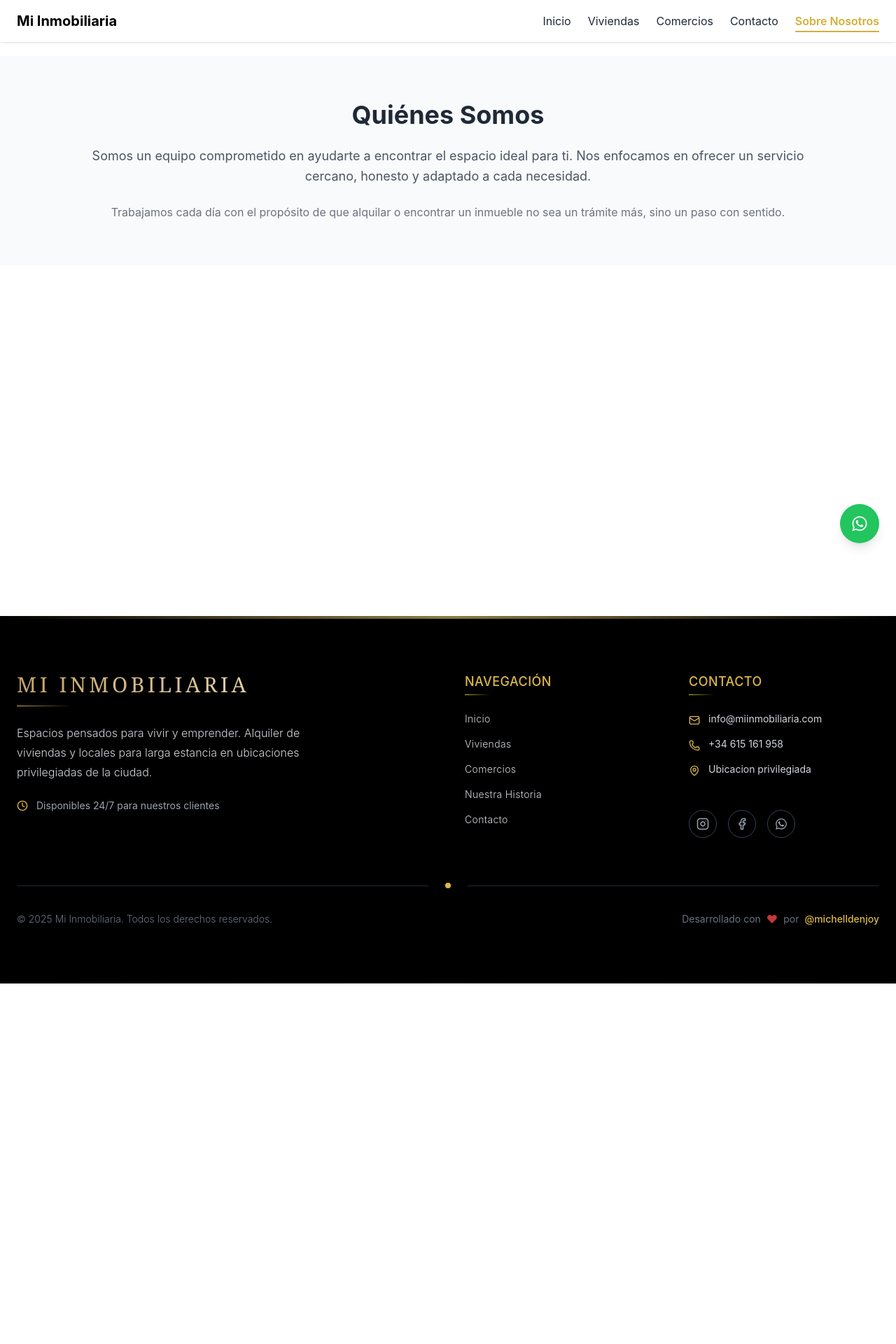
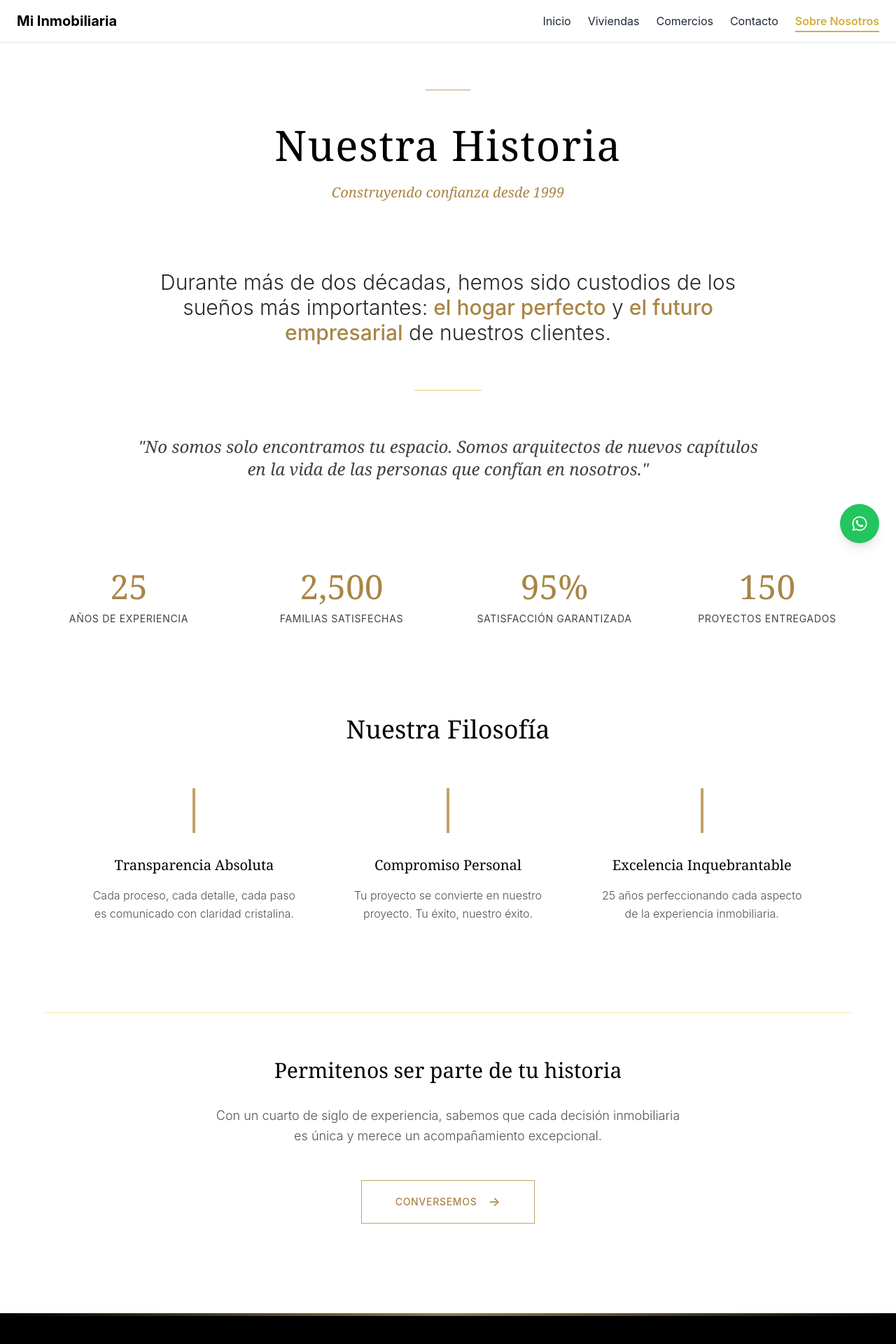
Before and after one commit to michelldenjoy/inmo, a React (Vite) app: page /about in a window 1280 px wide. Shown: the top 1920 px of the page at 70% size. Before the commit the page ends 1405 px from the top, so only its background shows below. Built offline with nearby package versions, Linux system fonts and the light colour scheme.

Commit message:
upload deploy successful

```diff
--- a/src/Components/CardComercio.jsx
+++ b/src/Components/CardComercio.jsx
@@ -33,11 +33,13 @@ const CardComercio = ({ data }) => {
         <div ref={sliderRef} className="keen-slider h-full">
           {data.imagenes.map((img, idx) => (
             <div key={idx} className="keen-slider__slide">
+              <Link to={`/comercios/${data.id}`}>
               <img
                 src={img}
                 alt={`Comercio ${data.id} - img ${idx}`}
                 className="w-full h-full object-cover rounded-t-xl sm:rounded-l-xl"
               />
+              </Link>
             </div>
           ))}
           <div className="absolute bottom-3 right-3 text-xs bg-black/20 backdrop-blur-sm text-white px-3 py-1.5 rounded-full border border-white/20">
--- a/src/Components/CardVivienda.jsx
+++ b/src/Components/CardVivienda.jsx
@@ -33,11 +33,13 @@ const CardVivienda = ({ data }) => {
         <div ref={sliderRef} className="keen-slider h-full">
           {data.imagenes.map((img, idx) => (
             <div key={idx} className="keen-slider__slide">
-              <img
-                src={img}
-                alt={`Vivienda ${data.id} - img ${idx}`}
-                className="w-full h-full object-cover rounded-t-xl sm:rounded-l-xl"
-              />
+              <Link to={`/viviendas/${data.id}`}>
+                <img
+                  src={img}
+                  alt={`Vivienda ${data.id} - img ${idx}`}
+                  className="w-full h-full object-cover rounded-t-xl sm:rounded-l-xl"
+                />
+              </Link>
             </div>
           ))}
           <div className="absolute bottom-3 right-3 text-xs bg-black/20 backdrop-blur-sm text-white px-3 py-1.5 rounded-full border border-white/20">
@@ -69,20 +71,29 @@ const CardVivienda = ({ data }) => {
 
             {/* Estado - Movido arriba y más elegante */}
             {data.estado && (
-              <div className={`inline-flex items-center px-3 py-1.5 text-xs font-medium rounded-full border transition-all duration-200
-                ${data.estado === 'disponible'
-                  ? 'bg-emerald-50 text-emerald-700 border-emerald-200 hover:bg-emerald-100'
-                  : 'bg-rose-50 text-rose-700 border-rose-200 hover:bg-rose-100'
-                }`}>
-                <div className={`w-2 h-2 rounded-full mr-2 ${
-                  data.estado === 'disponible' ? 'bg-emerald-500' : 'bg-rose-500'
-                }`}></div>
-                {data.estado === 'disponible' ? 'Disponible' : 'Rentado'}
+              <div
+                className={`inline-flex items-center px-3 py-1.5 text-xs font-medium rounded-full border transition-all duration-200
+                ${
+                  data.estado === "disponible"
+                    ? "bg-emerald-50 text-emerald-700 border-emerald-200 hover:bg-emerald-100"
+                    : "bg-rose-50 text-rose-700 border-rose-200 hover:bg-rose-100"
+                }`}
+              >
+                <div
+                  className={`w-2 h-2 rounded-full mr-2 ${
+                    data.estado === "disponible"
+                      ? "bg-emerald-500"
+                      : "bg-rose-500"
+                  }`}
+                ></div>
+                {data.estado === "disponible" ? "Disponible" : "Rentado"}
               </div>
             )}
           </div>
 
-          <p className="text-sm text-gray-600 mb-4 leading-relaxed">{data.summary}</p>
+          <p className="text-sm text-gray-600 mb-4 leading-relaxed">
+            {data.summary}
+          </p>
 
           <div className="grid grid-cols-2 sm:grid-cols-4 gap-3 text-sm text-gray-600">
             <span className="flex items-center gap-2 bg-gray-50 px-3 py-2 rounded-lg">
@@ -102,7 +113,9 @@ const CardVivienda = ({ data }) => {
             </span>
             <span className="flex items-center gap-2 bg-gradient-to-r from-amber-50 to-yellow-50 px-3 py-2 rounded-lg border border-amber-100">
               <BsCurrencyDollar size={16} className="text-amber-600" />
-              <span className="font-semibold text-amber-800">{data.precio}</span>
+              <span className="font-semibold text-amber-800">
+                {data.precio}
+              </span>
               <span className="text-xs text-amber-600">/mes</span>
             </span>
           </div>
@@ -114,7 +127,10 @@ const CardVivienda = ({ data }) => {
             to={`/viviendas/${data.id}`}
             className="group flex items-center justify-center gap-2 bg-gradient-to-tr from-gold-200 to-gold-100 text-gray-700 px-6 py-3 rounded-lg text-sm font-medium border border-gray-200 hover:border-gray-300 hover:bg-gray-500 transition-all duration-200 hover:shadow-sm"
           >
-            <Eye size={16} className="group-hover:scale-110 transition-transform duration-200" />
+            <Eye
+              size={16}
+              className="group-hover:scale-110 transition-transform duration-200"
+            />
             <span>Ver detalles</span>
           </Link>
 
@@ -122,7 +138,10 @@ const CardVivienda = ({ data }) => {
             to="/contacto"
             className="group flex items-center justify-center gap-2 bg-gradient-to-r from-gray-800 to-gray-900 text-white px-6 py-3 rounded-lg text-sm font-medium hover:from-gray-700 hover:to-gray-800 transition-all duration-200 hover:shadow-lg hover:shadow-gray-900/25 transform hover:-translate-y-0.5"
           >
-            <MessageCircle size={16} className="group-hover:scale-110 transition-transform duration-200" />
+            <MessageCircle
+              size={16}
+              className="group-hover:scale-110 transition-transform duration-200"
+            />
             <span>Solicitar información</span>
           </Link>
         </div>
--- a/src/Components/Footer.jsx
+++ b/src/Components/Footer.jsx
@@ -33,7 +33,7 @@ const Footer = () => {
             {/* Navegacion */}
             <div className="space-y-6">
               <div>
-                <h3 className="text-lg font-medium mb-1 text-gold-400 tracking-wide">NAVEGACIÓN</h3>
+                <h3 className="text-lg font-medium mb-1 text-gold-300 tracking-wide">NAVEGACIÓN</h3>
                 <div className="w-9 h-px bg-gradient-to-r from-gold-400 to-transparent"></div>
               </div>
               <nav>
@@ -62,7 +62,7 @@ const Footer = () => {
             {/* Contacto */}
             <div className="space-y-6">
               <div>
-                <h3 className="text-lg font-medium mb-1 text-gold-400 tracking-wide">CONTACTO</h3>
+                <h3 className="text-lg font-medium mb-1 text-gold-300 tracking-wide">CONTACTO</h3>
                 <div className="w-9 h-px bg-gradient-to-r from-gold-400 to-transparent"></div>
               </div>
 
--- a/src/Components/Hero.jsx
+++ b/src/Components/Hero.jsx
@@ -42,7 +42,7 @@ const Hero = () => {
 
         {/* Título principal - entrada sutil y elegante */}
         <h1 className={`text-white text-3xl xs:text-4xl sm:text-5xl md:text-6xl lg:text-7xl xl:text-8xl font-serif font-light tracking-wide leading-tight mb-4 sm:mb-6 px-2 transition-all duration-[2000ms] ease-out delay-200 ${isLoaded ? 'opacity-100 translate-y-0 blur-0' : 'opacity-0 translate-y-3 '}`}>
-          <span className="block">Espacios</span>
+          <span className="block">Espacios que</span>
           <span className="block bg-gradient-to-r from-white via-amber-100 to-white bg-clip-text text-transparent font-medium">
             inspiran grandeza
           </span>
@@ -88,10 +88,10 @@ const Hero = () => {
           </Link>
 
           <Link to="/comercios" className="group w-full sm:w-auto">
-            <button className="w-full sm:w-auto relative overflow-hidden bg-gradient-to-r from from-gold-800 to-gold-500 text-white px-6 sm:px-8 py-3 sm:py-4 rounded-lg font-medium hover:from-gold-500 hover:to-yellow-500 transition-all duration-500 hover:shadow-2xl hover:shadow-amber-500/25 min-w-0 sm:min-w-[180px] hover:scale-105 transform">
+            <button className="w-full sm:w-auto relative overflow-hidden bg-gradient-to-r from from-gold-800 to-gold-500 text-white px-6 sm:px-8 py-3 sm:py-4 rounded-lg font-medium hover:from-gold-500 hover:to-gold-500 transition-all duration-500 hover:shadow-2xl hover:shadow-amber-500/25 min-w-0 sm:min-w-[180px] hover:scale-105 transform">
               <span className="relative z-10 flex items-center justify-center gap-2 text-sm sm:text-base">
                 <span className="hidden sm:inline">Espacios comerciales</span>
-                <span className="sm:hidden">Comerciales</span>
+                <span className="sm:hidden">Comercios</span>
                 <ChevronRight size={16} className="sm:w-[18px] sm:h-[18px] group-hover:translate-x-1 transition-transform duration-300" />
               </span>
               <div className="absolute inset-0 bg-gradient-to-r from-transparent via-white/20 to-transparent transform translate-x-[-100%] group-hover:translate-x-[100%] transition-transform duration-1000" />
@@ -102,7 +102,7 @@ const Hero = () => {
             <button className="w-full sm:w-auto relative bg-transparent text-white px-6 sm:px-8 py-3 sm:py-4 rounded-lg font-medium border border-white/30 hover:border-white/60 transition-all duration-500 backdrop-blur-sm hover:bg-white/10 min-w-0 sm:min-w-[180px]">
               <span className="flex items-center justify-center gap-2 text-sm sm:text-base">
                 <span className="hidden sm:inline">Nuestra historia</span>
-                <span className="sm:hidden">Historia</span>
+                <span className="sm:hidden">Nuestra historia</span>
                 <Play size={14} className="sm:w-4 sm:h-4 group-hover:scale-110 transition-transform duration-300" />
               </span>
             </button>
--- a/src/Pages/About.jsx
+++ b/src/Pages/About.jsx
@@ -1,18 +1,170 @@
-const About = () => {
-    return (
-      <section className="bg-gray-50 py-16 px-6 md:px-12 mt-20">
-        <div className="max-w-5xl mx-auto text-center space-y-6">
-          <h2 className="text-3xl md:text-4xl font-bold text-gray-800">Quiénes Somos</h2>
-          <p className="text-lg text-gray-600 leading-relaxed">
-            Somos un equipo comprometido en ayudarte a encontrar el espacio ideal para ti.
-            Nos enfocamos en ofrecer un servicio cercano, honesto y adaptado a cada necesidad.
+import { motion } from "framer-motion";
+
+const AboutUs = () => {
+  const stats = [
+    { number: "25", label: "Años de Experiencia" },
+    { number: "2,500", label: "Familias Satisfechas" },
+    { number: "95%", label: "Satisfacción Garantizada" },
+    { number: "150", label: "Proyectos Entregados" }
+  ];
+
+  return (
+    <section className="bg-elegant-white py-32 px-6">
+      <div className="max-w-6xl mx-auto">
+
+        {/* Header minimalista */}
+        <motion.div
+          initial={{ opacity: 0, y: 30 }}
+          whileInView={{ opacity: 1, y: 0 }}
+          transition={{ duration: 0.8 }}
+          viewport={{ once: true }}
+          className="text-center mb-24"
+        >
+          <div className="w-16 h-px bg-gold-500 mx-auto mb-12"></div>
+          <h2 className="font-serif text-5xl md:text-6xl text-elegant-black mb-6 font-light tracking-wide">
+            Nuestra Historia
+          </h2>
+          <p className="font-serif text-gold-600 text-xl italic font-light">
+            Construyendo confianza desde 1999
           </p>
-          <p className="text-md text-gray-500">
-            Trabajamos cada día con el propósito de que alquilar o encontrar un inmueble no sea un trámite más, sino un paso con sentido.
+        </motion.div>
+
+        {/* Historia principal */}
+        <motion.div
+          initial={{ opacity: 0, y: 40 }}
+          whileInView={{ opacity: 1, y: 0 }}
+          transition={{ duration: 1, delay: 0.2 }}
+          viewport={{ once: true }}
+          className="mb-32"
+        >
+          <div className="max-w-4xl mx-auto text-center">
+            <p className="font-sans text-2xl md:text-3xl text-elegant-gray-800 leading-relaxed font-light mb-12">
+              Durante más de dos décadas, hemos sido custodios de los sueños más importantes:
+              <span className="text-gold-600 font-medium"> el hogar perfecto</span> y
+              <span className="text-gold-600 font-medium"> el futuro empresarial</span> de nuestros clientes.
+            </p>
+
+            <div className="w-24 h-px bg-gold-300 mx-auto my-16"></div>
+
+            <blockquote className="font-serif text-xl md:text-2xl text-elegant-gray-700 italic font-light leading-relaxed">
+              "No somos solo encontramos tu espacio. Somos arquitectos de nuevos capítulos
+              en la vida de las personas que confían en nosotros."
+            </blockquote>
+          </div>
+        </motion.div>
+
+
+        <motion.div
+          initial={{ opacity: 0, y: 40 }}
+          whileInView={{ opacity: 1, y: 0 }}
+          transition={{ duration: 1, delay: 0.4 }}
+          viewport={{ once: true }}
+          className="mb-32"
+        >
+          <div className="grid grid-cols-2 md:grid-cols-4 gap-16">
+            {stats.map((stat, index) => (
+              <motion.div
+                key={index}
+                initial={{ opacity: 0, y: 20 }}
+                whileInView={{ opacity: 1, y: 0 }}
+                transition={{ duration: 0.6, delay: 0.6 + index * 0.1 }}
+                viewport={{ once: true }}
+                className="text-center"
+              >
+                <div className="font-serif text-4xl md:text-5xl text-gold-600 font-light mb-3">
+                  {stat.number}
+                </div>
+                <div className="font-sans text-elegant-gray-700 text-sm tracking-wider uppercase">
+                  {stat.label}
+                </div>
+              </motion.div>
+            ))}
+          </div>
+        </motion.div>
+
+        {/* Filosofía */}
+        <motion.div
+          initial={{ opacity: 0, y: 40 }}
+          whileInView={{ opacity: 1, y: 0 }}
+          transition={{ duration: 1, delay: 0.6 }}
+          viewport={{ once: true }}
+          className="mb-32"
+        >
+          <div className="max-w-5xl mx-auto">
+            <h3 className="font-serif text-3xl md:text-4xl text-elegant-black text-center mb-16 font-light">
+              Nuestra Filosofía
+            </h3>
+
+            <div className="grid md:grid-cols-3 gap-16">
+              <div className="text-center">
+                <div className="w-1 h-16 bg-gold-500 mx-auto mb-8"></div>
+                <h4 className="font-serif text-xl text-elegant-black mb-4 font-medium">
+                  Transparencia Absoluta
+                </h4>
+                <p className="font-sans text-elegant-gray-600 leading-relaxed font-light">
+                  Cada proceso, cada detalle, cada paso es comunicado con claridad cristalina.
+                </p>
+              </div>
+
+              <div className="text-center">
+                <div className="w-1 h-16 bg-gold-500 mx-auto mb-8"></div>
+                <h4 className="font-serif text-xl text-elegant-black mb-4 font-medium">
+                  Compromiso Personal
+                </h4>
+                <p className="font-sans text-elegant-gray-600 leading-relaxed font-light">
+                  Tu proyecto se convierte en nuestro proyecto. Tu éxito, nuestro éxito.
+                </p>
+              </div>
+
+              <div className="text-center">
+                <div className="w-1 h-16 bg-gold-500 mx-auto mb-8"></div>
+                <h4 className="font-serif text-xl text-elegant-black mb-4 font-medium">
+                  Excelencia Inquebrantable
+                </h4>
+                <p className="font-sans text-elegant-gray-600 leading-relaxed font-light">
+                  25 años perfeccionando cada aspecto de la experiencia inmobiliaria.
+                </p>
+              </div>
+            </div>
+          </div>
+        </motion.div>
+
+        {/* Llamada final */}
+        <motion.div
+          initial={{ opacity: 0, y: 40 }}
+          whileInView={{ opacity: 1, y: 0 }}
+          transition={{ duration: 1, delay: 0.8 }}
+          viewport={{ once: true }}
+          className="text-center border-t border-gold-200 pt-16"
+        >
+          <h3 className="font-serif text-2xl md:text-3xl text-elegant-black mb-8 font-light">
+            Permitenos ser parte de tu historia
+          </h3>
+          <p className="font-sans text-elegant-gray-600 text-lg mb-12 max-w-2xl mx-auto leading-relaxed font-light">
+            Con un cuarto de siglo de experiencia, sabemos que cada decisión inmobiliaria
+            es única y merece un acompañamiento excepcional.
           </p>
-        </div>
-      </section>
-    );
-  };
 
-  export default About;
+          <motion.button
+            whileHover={{ scale: 1.02 }}
+            whileTap={{ scale: 0.98 }}
+            transition={{ duration: 0.2 }}
+            className="inline-flex items-center px-12 py-4 border border-gold-500 text-gold-600 font-sans font-medium tracking-wider uppercase text-sm hover:bg-gold-500 hover:text-elegant-white transition-all duration-300"
+          >
+            Conversemos
+            <motion.span
+              animate={{ x: [0, 4, 0] }}
+              transition={{ duration: 1.5, repeat: Infinity }}
+              className="ml-4 text-lg"
+            >
+              →
+            </motion.span>
+          </motion.button>
+        </motion.div>
+
+      </div>
+    </section>
+  );
+};
+
+export default AboutUs;
```
Also changed, not shown: src/Components/TextoComercios.jsx (+20 -20 lines).
